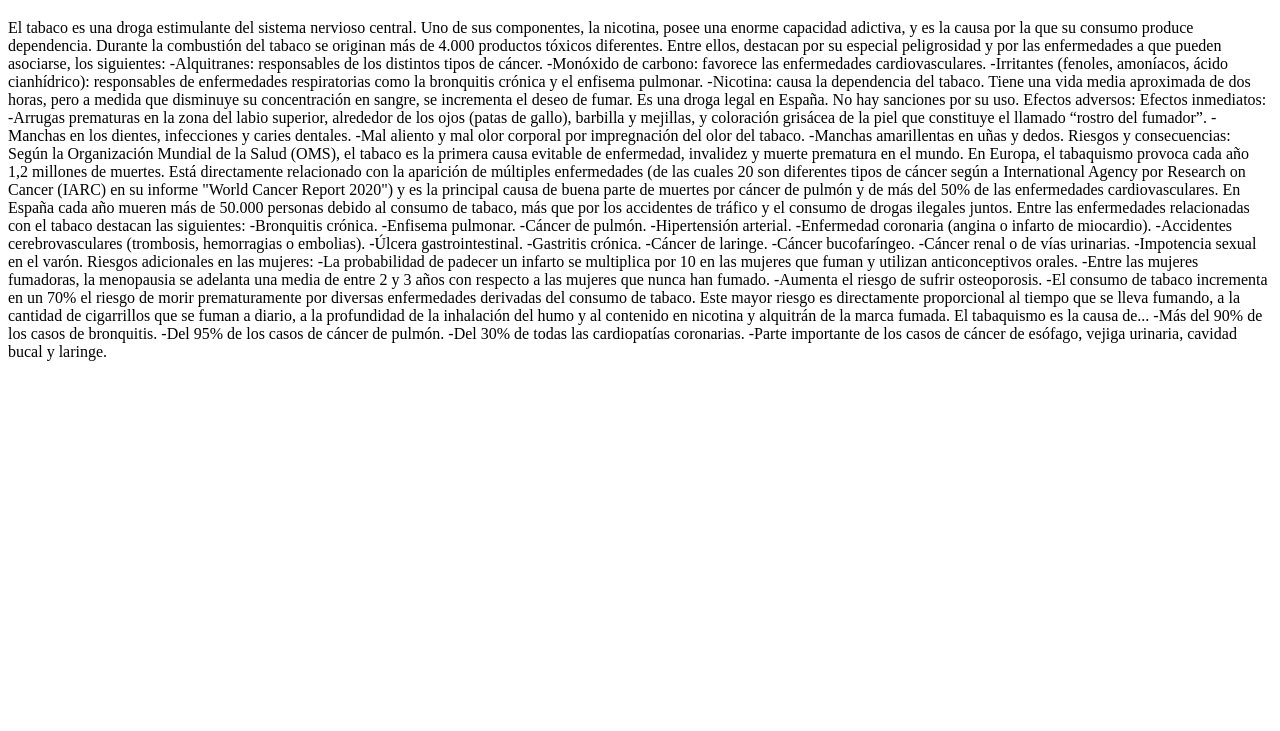
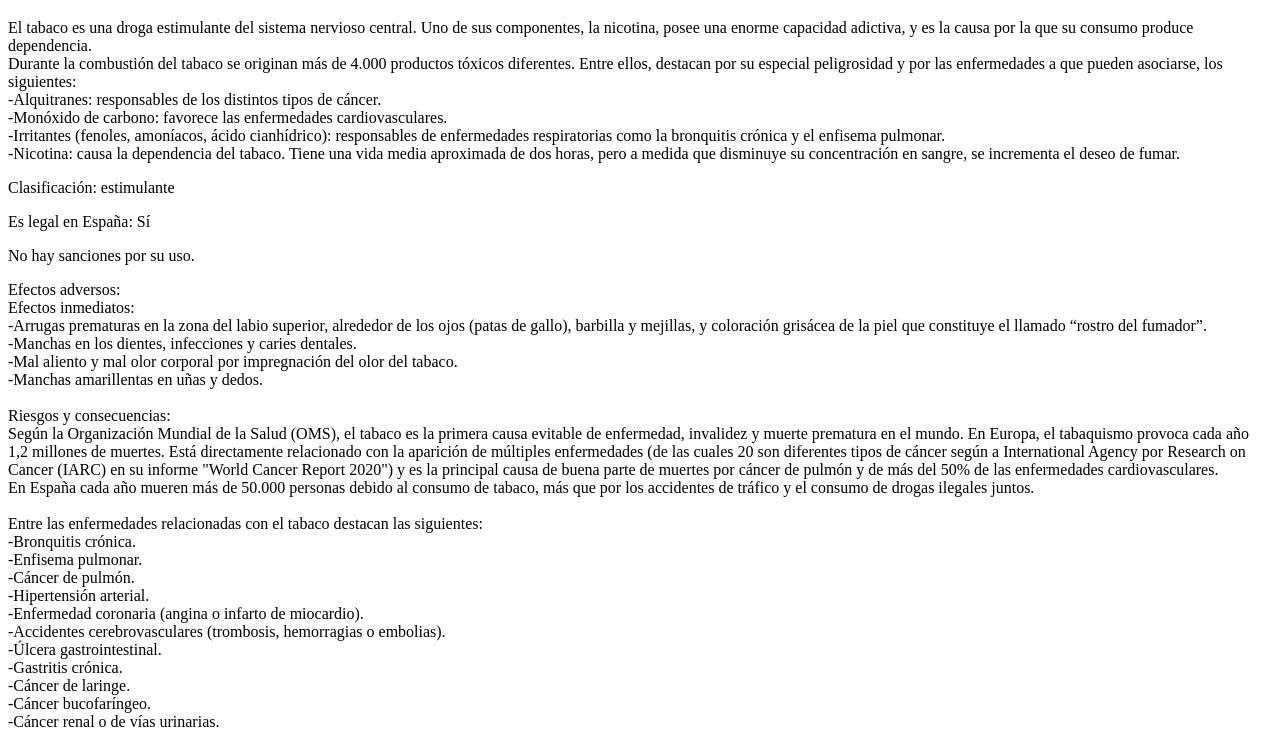
Before and after one commit to cprcebem/NoToDrugs, a plain HTML site: page tabaco.html in a window 1280 px wide. Shown: the part 61-792 px from the top of the page. Drawn offline with Linux system fonts and the light colour scheme.

Commit message:
changed the presentation for the tabaco drug info

```diff
--- a/tabaco.html
+++ b/tabaco.html
@@ -11,77 +11,77 @@
 <body>
     <h1>TABACO</h1>
     <div>
+        <p>
             El tabaco es una droga estimulante del sistema nervioso central.
-        Uno de sus componentes, la nicotina, posee una enorme capacidad adictiva, y es la causa por la que su consumo
-        produce dependencia.
+            Uno de sus componentes, la nicotina, posee una enorme capacidad adictiva, y es la causa por la que su
+            consumo produce dependencia.<br>
 
-        Durante la combustión del tabaco se originan más de 4.000 productos tóxicos diferentes. Entre ellos, destacan
-        por su especial peligrosidad y por las enfermedades a que pueden asociarse, los siguientes:
+            Durante la combustión del tabaco se originan más de 4.000 productos tóxicos diferentes. Entre ellos,
+            destacan por su especial peligrosidad y por las enfermedades a que pueden asociarse, los siguientes:<br>
 
-        -Alquitranes: responsables de los distintos tipos de cáncer.
-        -Monóxido de carbono: favorece las enfermedades cardiovasculares.
+            -Alquitranes: responsables de los distintos tipos de cáncer.<br>
+            -Monóxido de carbono: favorece las enfermedades cardiovasculares.<br>
             -Irritantes (fenoles, amoníacos, ácido cianhídrico): responsables de enfermedades respiratorias como la
-        bronquitis crónica y el enfisema pulmonar.
+            bronquitis crónica y el enfisema pulmonar.<br>
             -Nicotina: causa la dependencia del tabaco. Tiene una vida media aproximada de dos horas, pero a medida que
-        disminuye su concentración en sangre, se incrementa el deseo de fumar.
+            disminuye su concentración en sangre, se incrementa el deseo de fumar.</p>
 
-        Es una droga legal en España.
+        <p>Clasificación: estimulante</p>
+        <p>Es legal en España: Sí</p>
+        <p>No hay sanciones por su uso.</p>
+        <p>Efectos adversos:<br>
 
-        No hay sanciones por su uso.
-
-        Efectos adversos:
-
-        Efectos inmediatos:
-        -Arrugas prematuras en la zona del labio superior, alrededor de los ojos (patas de gallo), barbilla y mejillas,
-        y coloración grisácea de la piel que constituye el llamado “rostro del fumador”.
-        -Manchas en los dientes, infecciones y caries dentales.
-        -Mal aliento y mal olor corporal por impregnación del olor del tabaco.
-        -Manchas amarillentas en uñas y dedos.
-
-        Riesgos y consecuencias:
-        Según la Organización Mundial de la Salud (OMS), el tabaco es la primera causa evitable de enfermedad, invalidez
+            Efectos inmediatos:<br>
+            -Arrugas prematuras en la zona del labio superior, alrededor de los ojos (patas de gallo), barbilla y
+            mejillas, y coloración grisácea de la piel que constituye el llamado “rostro del fumador”.<br>
+            -Manchas en los dientes, infecciones y caries dentales.<br>
+            -Mal aliento y mal olor corporal por impregnación del olor del tabaco.<br>
+            -Manchas amarillentas en uñas y dedos.<br>
+            <br>
+            Riesgos y consecuencias:<br>
+            Según la Organización Mundial de la Salud (OMS), el tabaco es la primera causa evitable de enfermedad,
+            invalidez
             y muerte prematura en el mundo. En Europa, el tabaquismo provoca cada año 1,2 millones de muertes. Está
-        directamente relacionado con la aparición de múltiples enfermedades (de las cuales 20 son diferentes tipos de
-        cáncer según a International Agency por Research on Cancer (IARC) en su informe "World Cancer Report 2020") y es
-        la principal causa de buena parte de muertes por cáncer de pulmón y de más del 50% de las enfermedades
-        cardiovasculares.
-
+            directamente relacionado con la aparición de múltiples enfermedades (de las cuales 20 son diferentes tipos
+            de cáncer según a International Agency por Research on Cancer (IARC) en su informe "World Cancer Report
+            2020")
+            y es la principal causa de buena parte de muertes por cáncer de pulmón y de más del 50% de las enfermedades
+            cardiovasculares.<br>
             En España cada año mueren más de 50.000 personas debido al consumo de tabaco, más que por los accidentes de
-        tráfico y el consumo de drogas ilegales juntos.
-
-        Entre las enfermedades relacionadas con el tabaco destacan las siguientes:
-
-        -Bronquitis crónica.
-        -Enfisema pulmonar.
-        -Cáncer de pulmón.
-        -Hipertensión arterial.
-        -Enfermedad coronaria (angina o infarto de miocardio).
-        -Accidentes cerebrovasculares (trombosis, hemorragias o embolias).
-        -Úlcera gastrointestinal.
-        -Gastritis crónica.
-        -Cáncer de laringe.
-        -Cáncer bucofaríngeo.
-        -Cáncer renal o de vías urinarias.
-        -Impotencia sexual en el varón.
-
-        Riesgos adicionales en las mujeres:
-
-        -La probabilidad de padecer un infarto se multiplica por 10 en las mujeres que fuman y utilizan anticonceptivos
-        orales.
-        -Entre las mujeres fumadoras, la menopausia se adelanta una media de entre 2 y 3 años con respecto a las mujeres
-        que nunca han fumado.
-        -Aumenta el riesgo de sufrir osteoporosis.
-        -El consumo de tabaco incrementa en un 70% el riesgo de morir prematuramente por diversas enfermedades derivadas
+            tráfico y el consumo de drogas ilegales juntos.<br>
+            <br>
+            Entre las enfermedades relacionadas con el tabaco destacan las siguientes:<br>
+            -Bronquitis crónica.<br>
+            -Enfisema pulmonar.<br>
+            -Cáncer de pulmón.<br>
+            -Hipertensión arterial.<br>
+            -Enfermedad coronaria (angina o infarto de miocardio).<br>
+            -Accidentes cerebrovasculares (trombosis, hemorragias o embolias).<br>
+            -Úlcera gastrointestinal.<br>
+            -Gastritis crónica.<br>
+            -Cáncer de laringe.<br>
+            -Cáncer bucofaríngeo.<br>
+            -Cáncer renal o de vías urinarias.<br>
+            -Impotencia sexual en el varón.<br>
+            <br>
+            Riesgos adicionales en las mujeres:<br>
+            -La probabilidad de padecer un infarto se multiplica por 10 en las mujeres que fuman y utilizan
+            anticonceptivos orales.<br>
+            -Entre las mujeres fumadoras, la menopausia se adelanta una media de entre 2 y 3 años con respecto a las
+            mujeres que nunca han fumado.<br>
+            -Aumenta el riesgo de sufrir osteoporosis.<br>
+            -El consumo de tabaco incrementa en un 70% el riesgo de morir prematuramente por diversas enfermedades
+            derivadas
             del consumo de tabaco. Este mayor riesgo es directamente proporcional al tiempo que se lleva fumando, a la
             cantidad de cigarrillos que se fuman a diario, a la profundidad de la inhalación del humo y al contenido en
-        nicotina y alquitrán de la marca fumada.
-
-        El tabaquismo es la causa de...
-
-        -Más del 90% de los casos de bronquitis.
-        -Del 95% de los casos de cáncer de pulmón.
-        -Del 30% de todas las cardiopatías coronarias.
+            nicotina y alquitrán de la marca fumada.<br>
+            <br>
+            El tabaquismo es la causa de...<br>
+            -Más del 90% de los casos de bronquitis.<br>
+            -Del 95% de los casos de cáncer de pulmón.<br>
+            -Del 30% de todas las cardiopatías coronarias.<br>
             -Parte importante de los casos de cáncer de esófago, vejiga urinaria, cavidad bucal y laringe.
+        </p>
     </div>
 
 </body>
```
Lines whose indentation alone changed are shown as unchanged.
